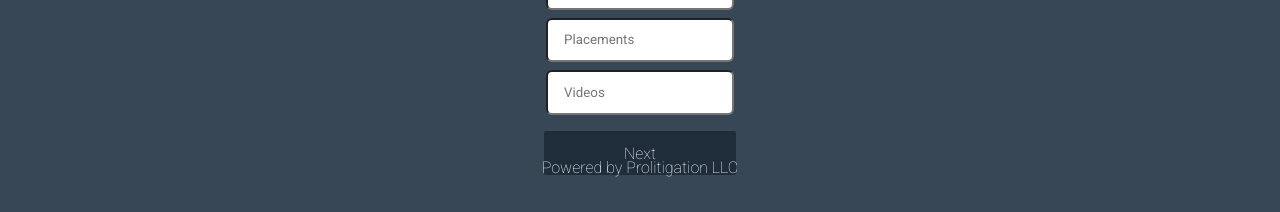
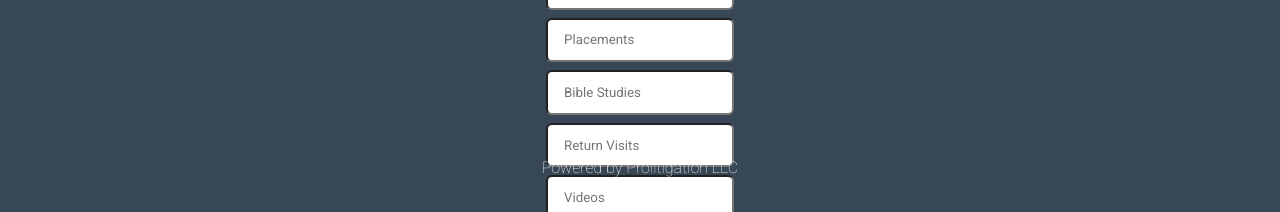
Before and after one commit to Ivcota/next-time-collection, a Next.js app: page /submit/hours in a window 1280 px wide. Shown: the part 613-825 px from the top of the page. Before the commit the page ends 800 px from the top, so only its background shows below. Built offline with nearby package versions, Linux system fonts and the light colour scheme.

Commit message:
Added studies and return visits

```diff
--- a/libs/stores.ts
+++ b/libs/stores.ts
@@ -10,6 +10,8 @@ interface TimeSubmitState {
   videos: number;
   placements: number;
   comments: string;
+  bibleStudies: number;
+  returnVisits: number;
 }
 
 interface ITSSFunctions extends TimeSubmitState {
@@ -21,6 +23,8 @@ interface ITSSFunctions extends TimeSubmitState {
   setPlacements: (placements: number) => void;
   setVideos: (videos: number) => void;
   setCongregation: (name: string) => void;
+  setBibleStudies: (studies: number) => void;
+  setReturnVisits: (returnVisits: number) => void;
   resetTimeSubmitState: () => void;
 }
 
@@ -35,6 +39,8 @@ export const useTimeSubmitStore = create<ITSSFunctions>((set) => {
     videos: 0,
     month: "",
     comments: "",
+    bibleStudies: 0,
+    returnVisits: 0,
     setFirstName: (name) => {
       set({
         firstName: name,
@@ -67,6 +73,12 @@ export const useTimeSubmitStore = create<ITSSFunctions>((set) => {
     setPlacements: (placements) => {
       set({ placements });
     },
+    setBibleStudies: (studies) => {
+      set({ bibleStudies: studies });
+    },
+    setReturnVisits: (returnVisits) => {
+      set({ returnVisits: returnVisits });
+    },
     resetTimeSubmitState: () => {
       set({
         firstName: "",
--- a/pages/submit/finished.tsx
+++ b/pages/submit/finished.tsx
@@ -18,6 +18,8 @@ const FinishedPage = () => {
     placements,
     congregation,
     videos,
+    bibleStudies,
+    returnVisits,
     fieldServiceGroup,
   } = useTimeSubmitStore();
 
@@ -40,6 +42,8 @@ const FinishedPage = () => {
           videos,
           fieldServiceGroup,
           congregation,
+          bibleStudies,
+          returnVisits,
         }
       ),
       {
--- a/pages/submit/hours.tsx
+++ b/pages/submit/hours.tsx
@@ -15,17 +15,23 @@ const HoursPage = () => {
     setPlacements,
     setVideos,
     firstName,
+    setBibleStudies,
+    setReturnVisits,
   } = useTimeSubmitStore();
   const formik = useFormik({
     initialValues: {
       hours: 0,
       videos: 0,
       placements: 0,
+      bibleStudies: 0,
+      returnVisits: 0,
     },
-    onSubmit: ({ hours, placements, videos }) => {
+    onSubmit: ({ hours, placements, videos, bibleStudies, returnVisits }) => {
       if (firstName !== "") {
         setHours(hours);
         setPlacements(placements);
+        setBibleStudies(bibleStudies);
+        setReturnVisits(returnVisits);
         setVideos(videos);
         router.push("/submit/finished");
       } else {
@@ -65,6 +71,24 @@ const HoursPage = () => {
             required={true}
           />
           <input
+            placeholder="Bible Studies"
+            className="input input--close"
+            onChange={formik.handleChange}
+            autoComplete="off"
+            name="bibleStudies"
+            type="number"
+            required={true}
+          />
+          <input
+            placeholder="Return Visits"
+            className="input input--close"
+            onChange={formik.handleChange}
+            autoComplete="off"
+            name="returnVisits"
+            type="number"
+            required={true}
+          />
+          <input
             placeholder="Videos"
             className="input input--close input--bottom"
             onChange={formik.handleChange}
```
Also changed, not shown: 1 other file (tests, documents, lock files or other folders).
